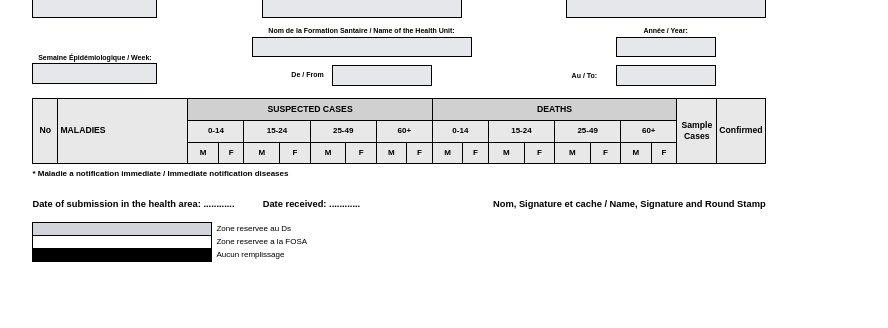
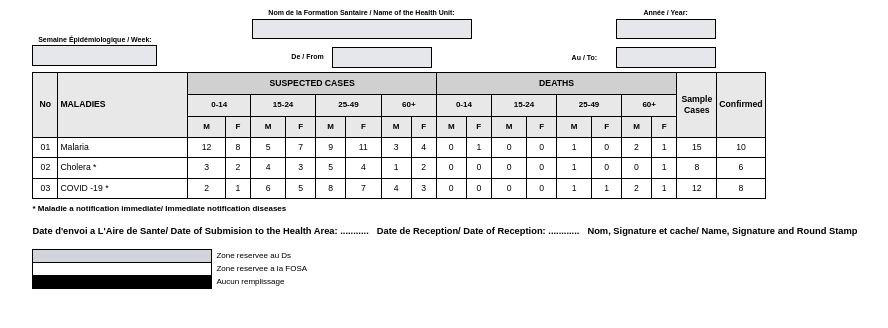
Before and after one commit to Destiny653/health-service, a Next.js app: page /export in a window 1280 px wide. Shown: the top 328 px of the page, without its empty margins (241-1129 px from the left). Built offline with nearby package versions, Linux system fonts and the light colour scheme.

Commit message:
feat: Implement disease report export by storing data in local storage and refining the PDF template's layout and text.

```diff
--- a/app/export/page.tsx
+++ b/app/export/page.tsx
@@ -1,8 +1,102 @@
-import React from 'react';
+'use client';
+
+import React, { useEffect, useState } from 'react';
 import DiseaseReportTemplate from '@/components/pdf/DiseaseReportTemplate';
 
 export default function Export() {
-    return <div className="flex justify-center items-center h-screen mt-[200]">
-        <DiseaseReportTemplate data={[]} metadata={{}} />
-    </div>;
+    const [data, setData] = useState<any[]>([]);
+    const [metadata, setMetadata] = useState<any>({});
+
+    useEffect(() => {
+        // Read from sessionStorage
+        const storedData = localStorage.getItem('diseaseReportData');
+        const storedMetadata = localStorage.getItem('diseaseReportMetadata');
+
+        if (storedData && storedMetadata) {
+            setData(JSON.parse(storedData));
+            setMetadata(JSON.parse(storedMetadata));
+        } else {
+            // Fallback to mock data for testing
+            const mockData = [
+                {
+                    id: 1,
+                    name: 'Malaria',
+                    isNotifiable: false,
+                    suspected: {
+                        '0-14': { m: '12', f: '8' },
+                        '15-24': { m: '5', f: '7' },
+                        '25-49': { m: '9', f: '11' },
+                        '60+': { m: '3', f: '4' },
+                    },
+                    deaths: {
+                        '0-14': { m: '0', f: '1' },
+                        '15-24': { m: '0', f: '0' },
+                        '25-49': { m: '1', f: '0' },
+                        '60+': { m: '2', f: '1' },
+                    },
+                    samples: '15',
+                    confirmed: '10',
+                },
+                {
+                    id: 2,
+                    name: 'Cholera',
+                    isNotifiable: true,
+                    suspected: {
+                        '0-14': { m: '3', f: '2' },
+                        '15-24': { m: '4', f: '3' },
+                        '25-49': { m: '5', f: '4' },
+                        '60+': { m: '1', f: '2' },
+                    },
+                    deaths: {
+                        '0-14': { m: '0', f: '0' },
+                        '15-24': { m: '0', f: '0' },
+                        '25-49': { m: '1', f: '0' },
+                        '60+': { m: '0', f: '1' },
+                    },
+                    samples: '8',
+                    confirmed: '6',
+                },
+                {
+                    id: 3,
+                    name: 'COVID -19',
+                    isNotifiable: true,
+                    suspected: {
+                        '0-14': { m: '2', f: '1' },
+                        '15-24': { m: '6', f: '5' },
+                        '25-49': { m: '8', f: '7' },
+                        '60+': { m: '4', f: '3' },
+                    },
+                    deaths: {
+                        '0-14': { m: '0', f: '0' },
+                        '15-24': { m: '0', f: '0' },
+                        '25-49': { m: '1', f: '1' },
+                        '60+': { m: '2', f: '1' },
+                    },
+                    samples: '12',
+                    confirmed: '8',
+                },
+            ];
+
+            const mockMetadata = {
+                facilityName: 'Mbingo Regional Hospital',
+                region: '',
+                healthDistrict: 'Mbingo Regional Hospital',
+                healthArea: '',
+                year: '2023',
+                epidemiologicalWeek: '23',
+                submissionDate: '2023-06-05',
+                receivedDate: '2023-06-06',
+                submitterName: 'Dr. John Doe',
+            };
+
+            setData(mockData);
+            setMetadata(mockMetadata);
+        }
+    }, []);
+
+    return (
+        <div className="flex justify-center items-center h-screen mt-[200]">
+            <DiseaseReportTemplate data={data} metadata={metadata} />
+        </div>
+    );
 }
--- a/components/pdf/DiseaseReportTemplate.tsx
+++ b/components/pdf/DiseaseReportTemplate.tsx
@@ -39,7 +39,7 @@ interface DiseaseReportTemplateProps {
 export const DiseaseReportTemplate = React.forwardRef<HTMLDivElement, DiseaseReportTemplateProps>(
     ({ data, metadata }, ref) => {
         return (
-            <div ref={ref} className="flex flex-col item-center overflow-hidden" style={styles.page}>
+            <div ref={ref} className="flex flex-col item-center " style={styles.page}>
                 {/* ===== TRI-COLUMN HEADER ===== */}
                 <div style={styles.header}>
                     {/* Left Column - French */}
@@ -197,20 +197,20 @@ export const DiseaseReportTemplate = React.forwardRef<HTMLDivElement, DiseaseRep
                             ))}
                         </tbody>
                     </table>
-                    <p className="text-[8px] font-bold mt-1">* Maladie a notification immediate / Immediate notification diseases</p>
+                    <p className="text-[8px] font-bold mt-1">* Maladie a notification immediate/ Immediate notification diseases</p>
                 </div>
 
                 {/* ===== FOOTER SECTION ===== */}
                 <div style={styles.footer}>
                     <div style={styles.footerRow} className="flex">
                         <div style={styles.footerField}>
-                            <div style={styles.footerLabel}>Date of submission in the health area: ............</div>
+                            <div style={styles.footerLabel} className='text-nowrap'>Date d'envoi a L'Aire de Sante/ Date of Submision to the Health Area: ...........</div>
                         </div>
                         <div style={styles.footerField}>
-                            <div style={styles.footerLabel}>Date received: ............</div>
+                            <div style={styles.footerLabel} className='text-nowrap'>Date de Reception/ Date of Reception: ............</div>
                         </div>
                         <div style={styles.footerField}>
-                            <div style={styles.footerLabel} className="text-nowrap">Nom, Signature et cache / Name, Signature and Round Stamp</div>
+                            <div style={styles.footerLabel} className="text-nowrap">Nom, Signature et cache/ Name, Signature and Round Stamp</div>
                         </div>
                     </div>
 
@@ -253,7 +253,7 @@ const styles: { [key: string]: React.CSSProperties } = {
     header: {
         display: 'flex',
         justifyContent: 'space-between',
-        marginBottom: '10px',
+        marginBottom: '0px',
         fontSize: '8pt',
     },
     headerLeft: {
@@ -288,12 +288,12 @@ const styles: { [key: string]: React.CSSProperties } = {
     // Subtitle
     subtitle: {
         textAlign: 'center',
-        marginBottom: '8px',
+        marginBottom: '0px',
     },
 
     // Form sections
     formSection: {
-        marginBottom: '8px',
+        marginBottom: '0px',
         fontSize: '7pt',
     },
     formRow: {
@@ -314,7 +314,7 @@ const styles: { [key: string]: React.CSSProperties } = {
 
     // Table styles
     tableWrapper: {
-        marginBottom: '8px',
+        marginBottom: '0px',
         overflowX: 'auto',
     },
     table: {
@@ -380,7 +380,7 @@ const styles: { [key: string]: React.CSSProperties } = {
         display: 'flex',
         justifyContent: 'space-between',
         gap: '8px',
-        marginBottom: '8px',
+        marginBottom: '0px',
         fontSize: '7pt',
     },
     footerField: {
--- a/components/sections/ReportsContent.tsx
+++ b/components/sections/ReportsContent.tsx
@@ -314,9 +314,25 @@ export default function ReportsContent() {
 
   const handleExportPDF = async () => {
     const filename = `Disease_Report_${activeView}_${format(new Date(), 'yyyy-MM-dd')}`;
+
     await exportHTMLToPDF(diseaseReportRef.current, filename);
   };
 
+    if(filteredReports){
+       // Store data in sessionStorage for the export page
+    localStorage.setItem('diseaseReportData', JSON.stringify(filteredReports));
+    localStorage.setItem('diseaseReportMetadata', JSON.stringify({
+      facilityName: 'Mbingo Regional Hospital',
+      region: '',
+      healthDistrict: 'Mbingo Regional Hospital',
+      healthArea: '',
+      year: '',
+      epidemiologicalWeek: 'week',
+      submissionDate: 'submissionDate',
+      receivedDate: 'receivedDate',
+      submitterName: 'name',
+    }));
+  }
   const [submissionDate, setSubmissionDate] = useState('');
   const [receivedDate, setReceivedDate] = useState('');
   const [name, setName] = useState('');
```
